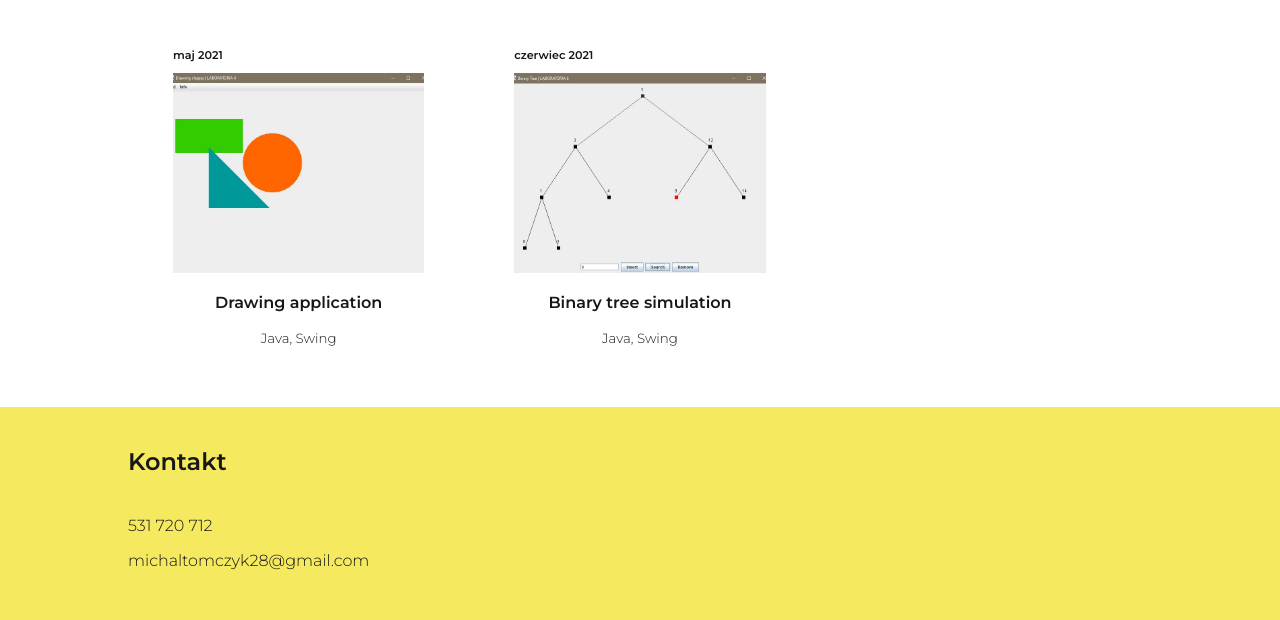
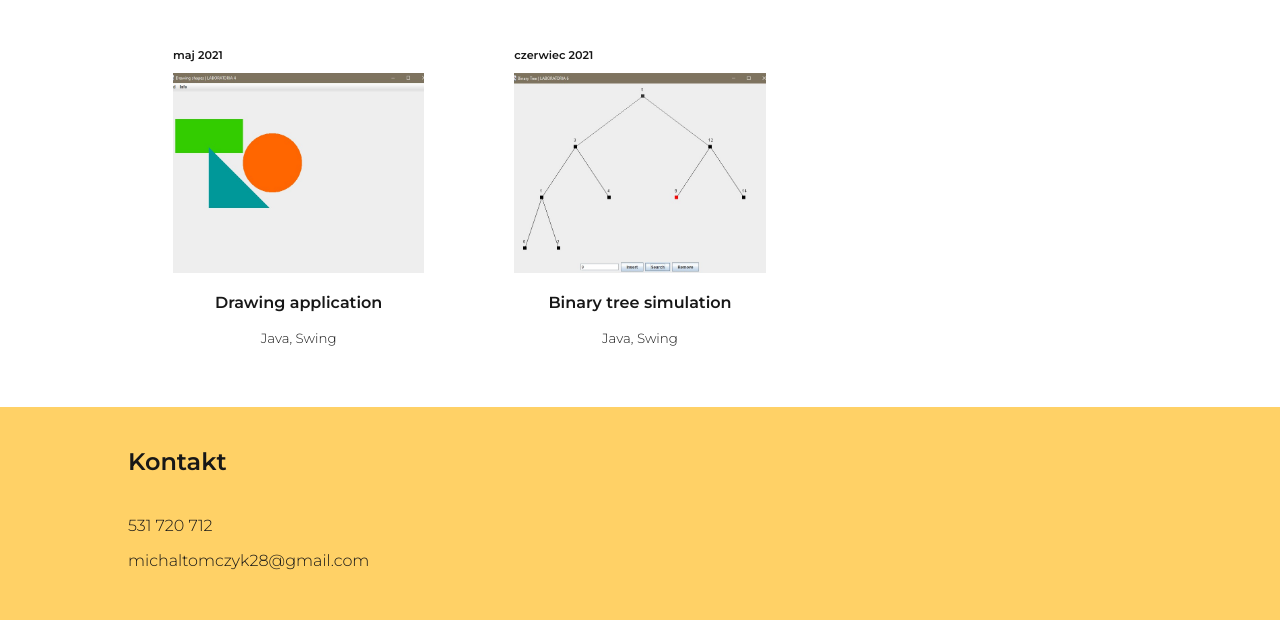
Before and after one commit to sshrewds/portfolio-michaltomczyk, a plain HTML site: page index.html in a window 1280 px wide. Shown: the part 1621-2241 px from the top of the page. Drawn offline with Linux system fonts and the light colour scheme.

Commit message:
changed colors

```diff
--- a/style.css
+++ b/style.css
@@ -3,7 +3,8 @@ body {
   --light: #f2f5ff;
   --dark: #171717;
   --bluish: #55d6c2;
-  --yellowish: #f5e960;
+  /* --yellowish: #f5e960; */
+  --yellowish: #ffd166;
 
   background-color: white;
   color: var(--dark);
```
